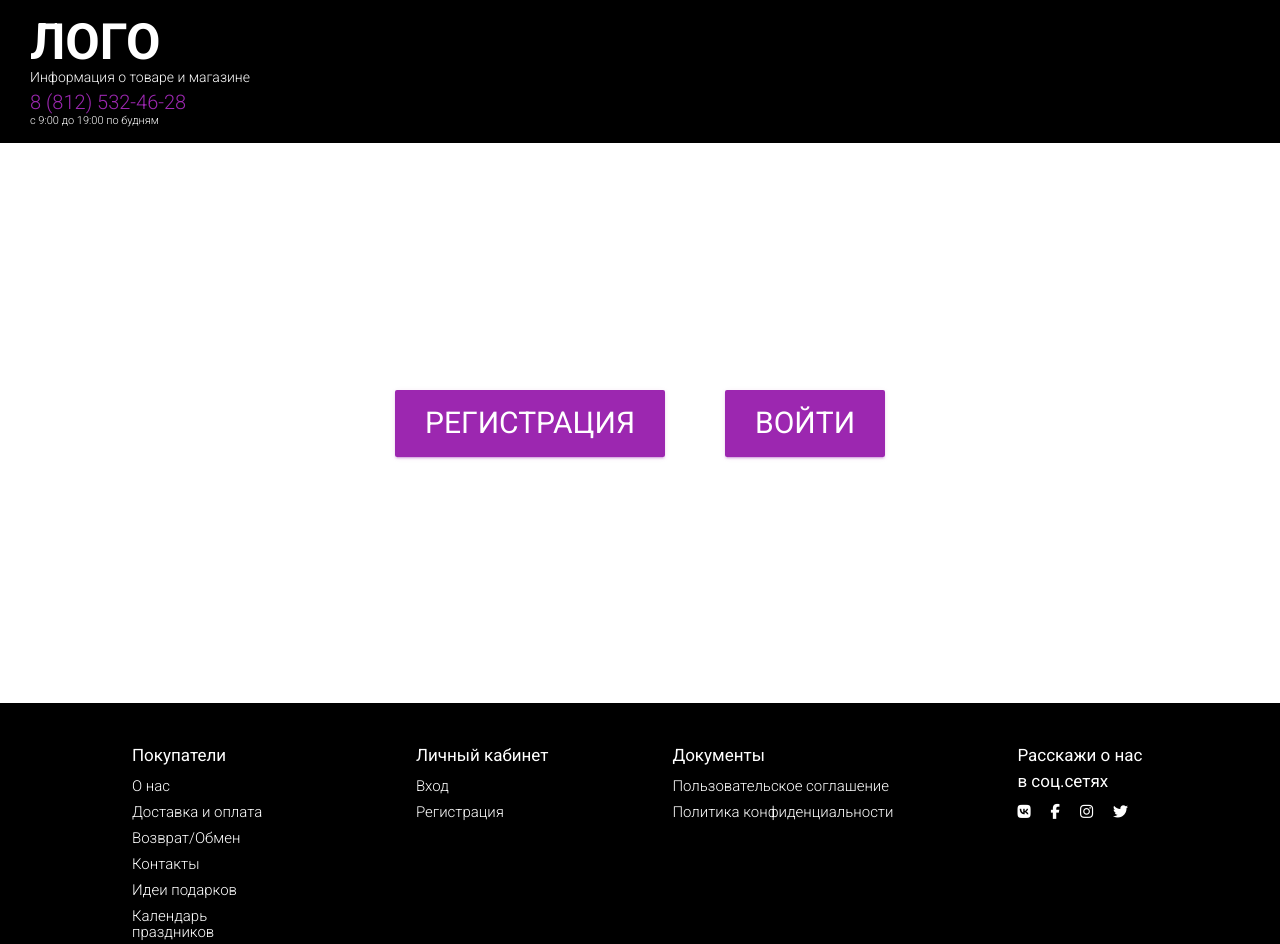
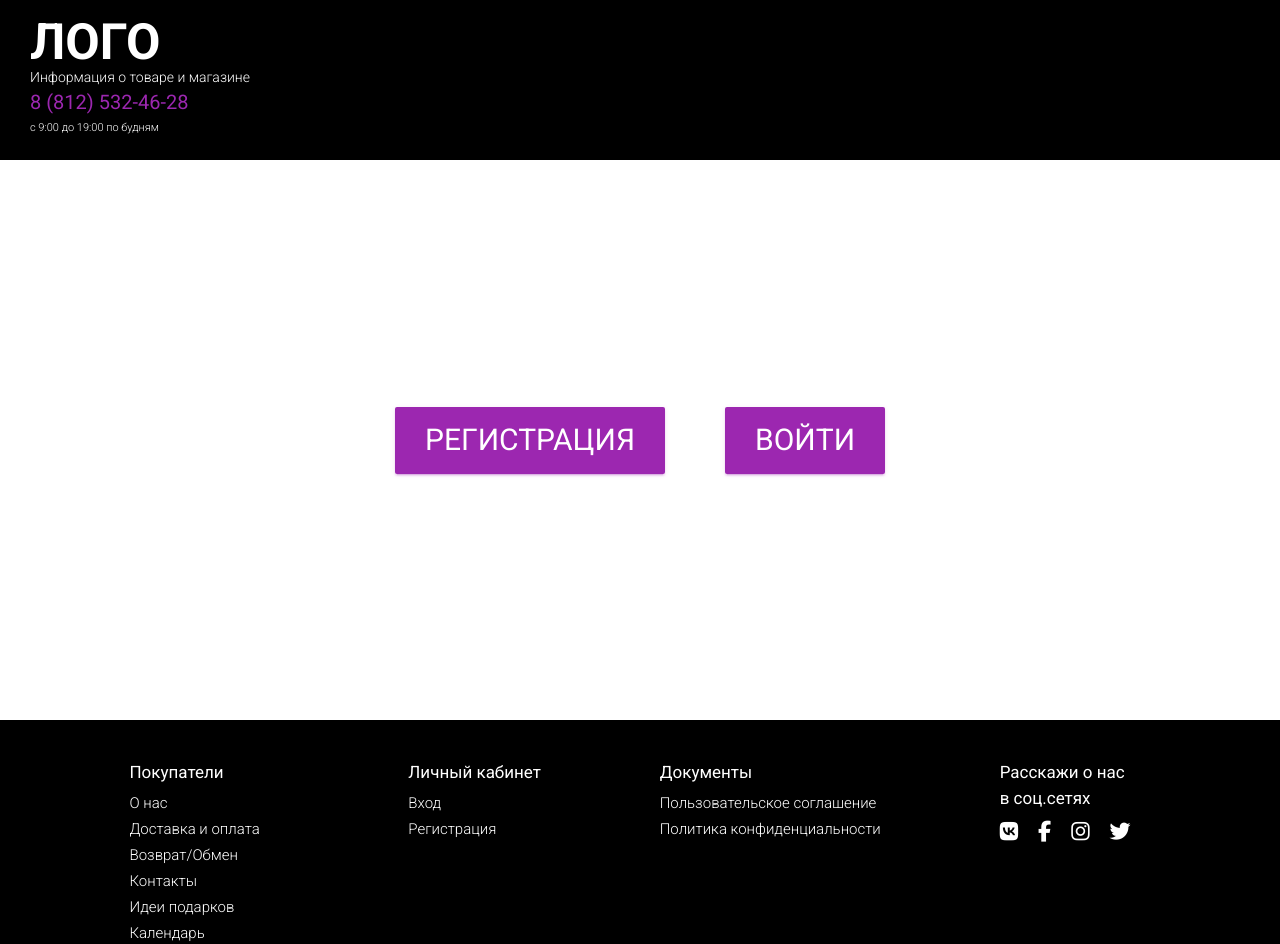
Before and after one commit to Muviez/leand_lease_module_profile, a React app: page / in a window 1280 px wide. Shown: the top 944 px of the page. Built offline with nearby package versions, Linux system fonts and the light colour scheme.

Commit message:
version 1.1.1 finished layout and routing progress 95%

```diff
--- a/public/assets/css/main.css
+++ b/public/assets/css/main.css
@@ -31,11 +31,14 @@ body {
   margin-top: 20px; }
 
 .layout .header_desc a {
-  font-size: 2rem; }
+  font-size: 2rem;
+  font-weight: normal;}
+.layout .header_desc a:hover {
+  color: #00B6F1;}
 
-.layout .header_desc span {
-  margin-bottom: 100px;
-  font-size: 1.1rem; }
+.layout .header_desc .span {
+  font-size: 1.1rem;
+  margin-top: 7px}
 
 .layout .content {
   height: 70vh;
@@ -128,8 +131,7 @@ body {
   margin-right: 20px; }
 
 .layout .footer_soc-icon li a {
-  font-size: 2.1rem;
-  color: #fff !important;}
+  font-size: 2.1rem;}
 
 .layout .footer_soc-icon li a .fa-vk:hover {
   color: #5181B8; }
@@ -143,7 +145,7 @@ body {
 .layout .footer_soc-icon li a .fa-twitter:hover {
   color: #00B6F1; }
 
-.layout .footer ul {
+.layout .footer .footer_menu, .footer_soc-icon {
   padding: 0;
   margin: 0;
   display: -webkit-box;
@@ -156,14 +158,18 @@ body {
   -ms-flex-direction: column;
   flex-direction: column; }
 
-.layout .footer ul li {
-  list-style: none;
-  margin-bottom: 10px; }
+.layout .footer .footer_menu li {
+  margin-bottom: 10px;}
 
-.layout .footer ul li a {
+.layout .footer .footer_menu li a {
   padding: 0;
-  color: #fff !important;
-  font-size: 1.5rem}
+  font-size: 1.5rem;}
 
-.layout .footer ul li a:hover {
-  color: #00B6F1; }
+.layout .footer .footer_menu li a:hover {
+  color: #9c27b0 !important; }
+
+.layout .footer .footer_menu li a, .footer_soc-icon li a{
+  color: #fff !important;}
+
+.layout .footer .footer_menu li, .footer_soc-icon li{
+  list-style: none;}
--- a/src/components/Auth/Register/FormRegister/index.jsx
+++ b/src/components/Auth/Register/FormRegister/index.jsx
@@ -10,19 +10,19 @@ function Register() {
                             <div className='form-group section-auth_form-headText'>
                                 <h2>Регистрация</h2>
                             </div>
-                            <div className='form-group section-auth_form-group'>
+                            <div className='form-group bmd-form-group section-auth_form-group'>
                                 <label className='bmd-label-floating'>Login</label>
                                 <input type='text' className='form-control' />
                             </div>
-                            <div className='form-group section-auth_form-group'>
+                            <div className='form-group bmd-form-group section-auth_form-group'>
                                 <label className='bmd-label-floating'>Email адрес</label>
                                 <input type='email' className='form-control' />
                             </div>
-                            <div className='form-group section-auth_form-group'>
+                            <div className='form-group bmd-form-group section-auth_form-group'>
                                 <label className='bmd-label-floating'>Пароль</label>
                                 <input type='password' className='form-control' />
                             </div>
-                            <div className='form-group section-auth_form-group'>
+                            <div className='form-group bmd-form-group section-auth_form-group'>
                                 <label className='bmd-label-floating'>Подтверждение пароля</label>
                                 <input type='password' className='form-control' />
                             </div>
--- a/src/components/Header/index.jsx
+++ b/src/components/Header/index.jsx
@@ -2,15 +2,15 @@ import React from 'react';
 
 function Header() {
     return (
-        <div className="header">
-            <div className="container-fluid">
-                <div className="row justify-content-between align-items-center">
-                    <div className="col-md-auto col-sm-8">
-                        <div className="header_desc">
-                            <p className="header_desc-logo">ЛОГО</p>
+        <div className='header'>
+            <div className='container-fluid'>
+                <div className='row justify-content-between align-items-center'>
+                    <div className='col-md-auto col-sm-8'>
+                        <div className='header_desc'>
+                            <p className='header_desc-logo'>ЛОГО</p>
                             <p>Информация о товаре и магазине</p>
-                            <a href="#">8 (812) 532-46-28</a> <br/>
-                            <span>c 9:00 до 19:00 по будням</span>
+                            <a href='#'>8 (812) 532-46-28</a> <br/>
+                            <p className='span'>c 9:00 до 19:00 по будням</p>
                         </div>
                     </div>
                 </div>
```
